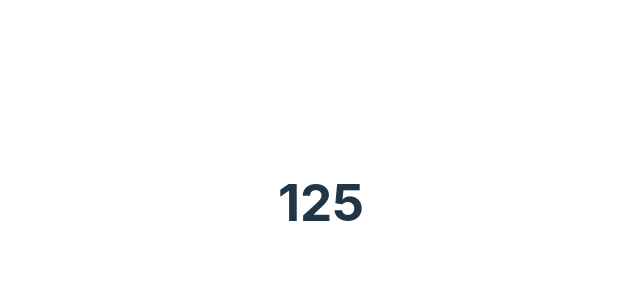
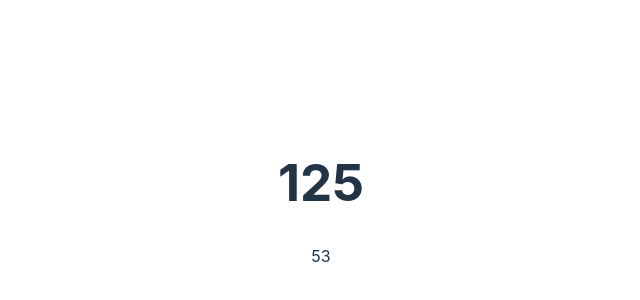
Before and after one commit to Thandekaportiap/JavaScript_Exercises, a React (Vite) app: page / in a window 1280 px wide. Shown: the part 198-498 px from the top of the page, without its empty margins (319-959 px from the left). Built offline with nearby package versions, Linux system fonts and the light colour scheme.

Commit message:
feat: subtraction function

```diff
--- a/src/App.jsx
+++ b/src/App.jsx
@@ -86,6 +86,10 @@ function App() {
     console.log("I am running because the program didnt crash")
   }
 
+  function subtraction(numberA,numberB){
+    return numberA-numberB;
+  }
+
   num1 = 55;
   num1 = 89;
 
@@ -95,6 +99,7 @@ function App() {
 
   return (<>
   <h1>{addition(num1,num2)}</h1>
+  <p>{subtraction(num1,num2)}</p>
   </>);
 }
 
```
